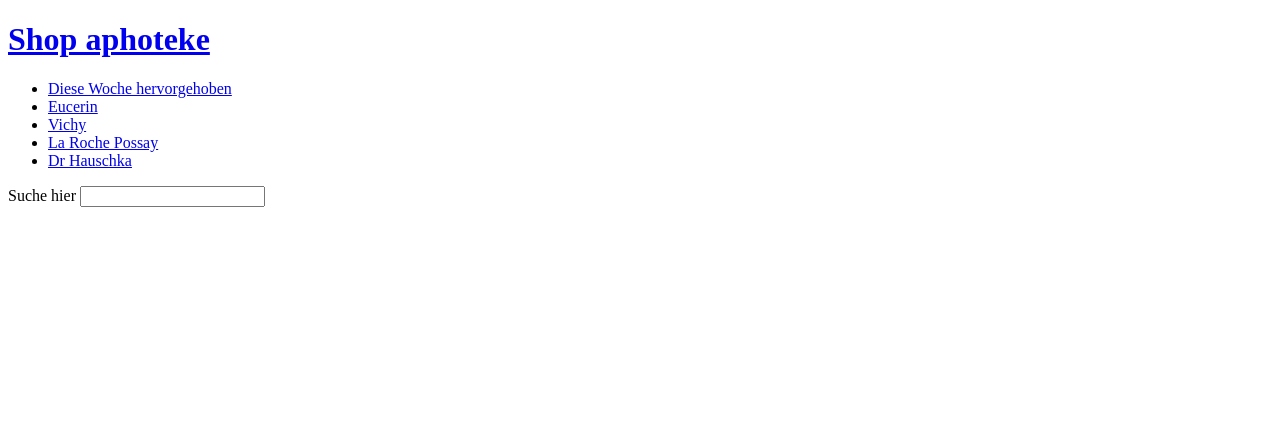
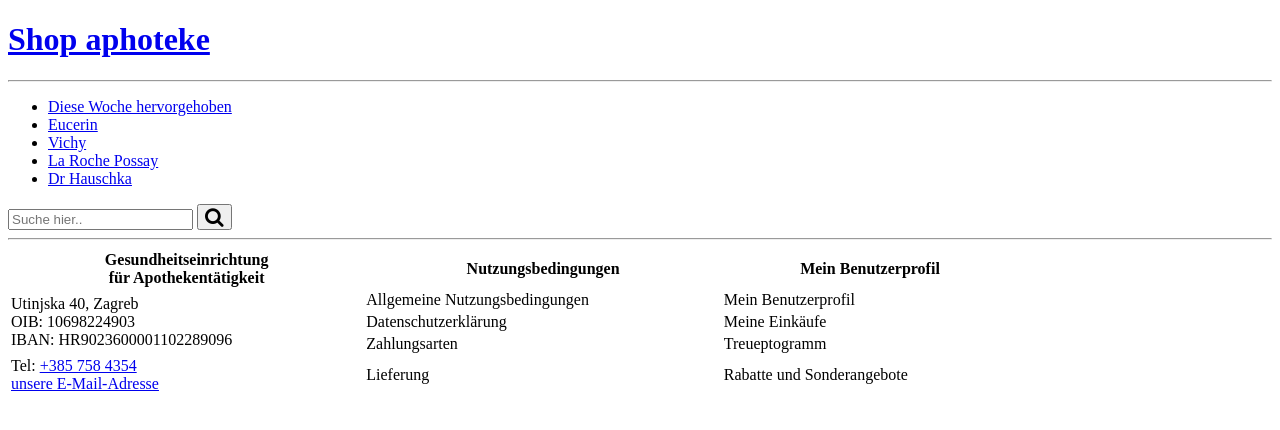
Before and after one commit to Meling1/Moja-stranica, a plain HTML site: page index.html in a window 1280 px wide. Drawn offline with Linux system fonts and the light colour scheme.

Commit message:
dodana tablica u footeru

```diff
--- a/index.html
+++ b/index.html
@@ -5,6 +5,7 @@
     <meta name="viewport" content="width=device-width, initial-scale=1.0">
     <title>Shop apotheke</title>
     <link rel="icon" type="image/x-icon" href="./images/favicon ico. jpg.png">
+    <link rel="stylesheet" href="https://cdnjs.cloudflare.com/ajax/libs/font-awesome/4.7.0/css/font-awesome.min.css">
     <meta name="keywords" content="medical supplements, pharmacy, drug, cure,
     medicine, remedy, webshop pharmacy, cream, la roche possay, eucerin">
     <meta name="viewport" content="width=device-width, initial-scale=1.0">
@@ -12,6 +13,7 @@
 <body>
     <header>
         <a href="https://meling1.github.io/moja-stranica/" target="_self"><h1>Shop aphoteke</h1></a>
+        <hr>
         <nav role="navigation">
             <ul>
                 <li><a href="#p1">Diese Woche hervorgehoben</a> </li>
@@ -20,10 +22,10 @@
                 <li><a href="#p4">La Roche Possay</a></li>
                 <li><a href="#p5">Dr Hauschka</a></li>
             </ul>
-            <form role="search">
-                <label for="search">Suche hier</label>
-                <input id="search" type="search" name="search">
-            </form>
+    <form  role="search" action="/action_page.php">
+                <input type="text" placeholder="Suche hier.." name="search">
+                <button type="submit"><i class="fa fa-search" style="font-size: 20px;"></i></button>
+              </form>
         </nav>
     </header>
     <main>
@@ -31,6 +33,42 @@
 
         </article>
     </main>
+    <hr>
+    <footer>
+        <table style="width: 80%;">
+            <thead>
+                <tr>
+                    <th rowspan="2">Gesundheitseinrichtung <br> für Apothekentätigkeit</th>
+                    <th>Nutzungsbedingungen</th>
+                    <th>Mein Benutzerprofil</th>
+                </tr>
+        <tbody>
+            <tr>
+                <td rowspan="3">Utinjska 40, Zagreb <br>
+                    OIB: 10698224903<br>
+                    IBAN: HR9023600001102289096</td>
+                <td>Allgemeine Nutzungsbedingungen</td>
+                <td>Mein Benutzerprofil</td>
+            </tr>
+        <tr>
+            <td>Datenschutzerklärung</td>
+            <td>Meine Einkäufe</td>
+        </tr>
+        <tr>
+        <td>Zahlungsarten</td>
+            <td>Treueptogramm</td>
+        </tr>
+        <tr>
+            <td rowspan="2">Tel: <a href="tel:+385 758 4354"> +385 758 4354</a><br>
+                <a href="mailto.ime.prezime@gmail.com">unsere E-Mail-Adresse</a></td>
+            <td>Lieferung</td>
+            <td>Rabatte und Sonderangebote</td>
+        </tr>
+    </tbody>
+            </thead>
+        </table>
+
+    </footer>
 
 </body>
 </html>
```
